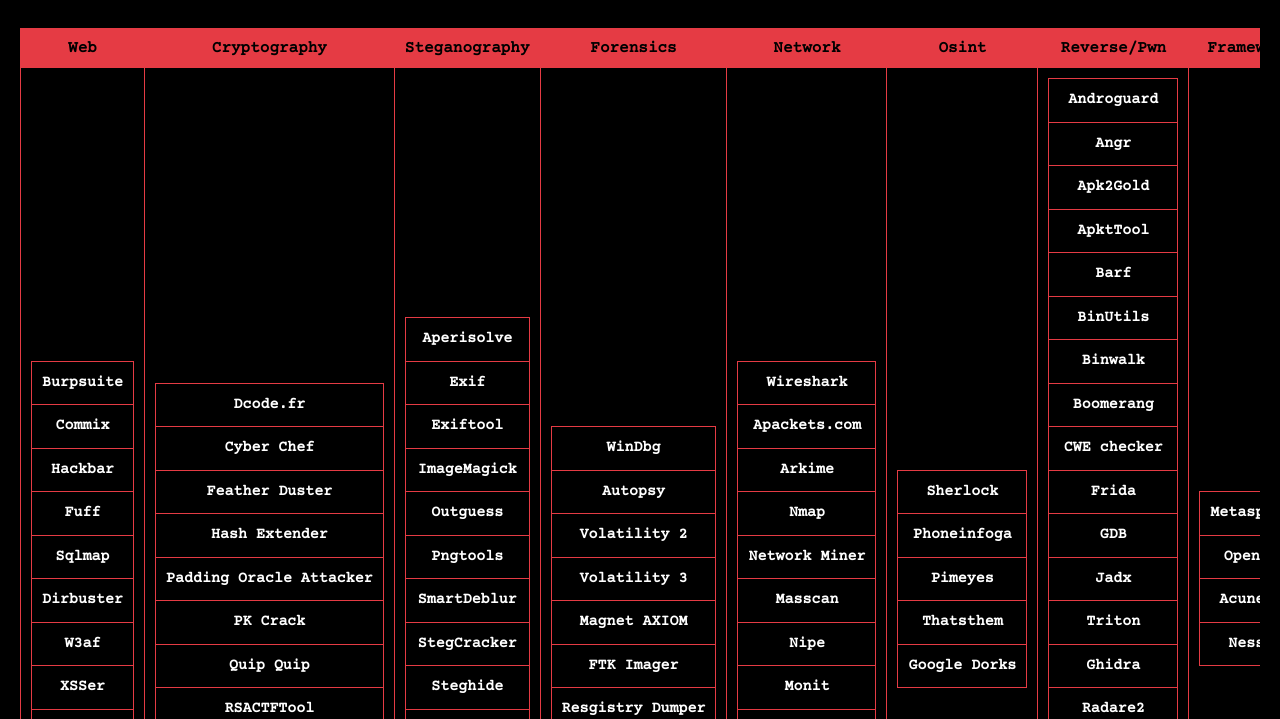
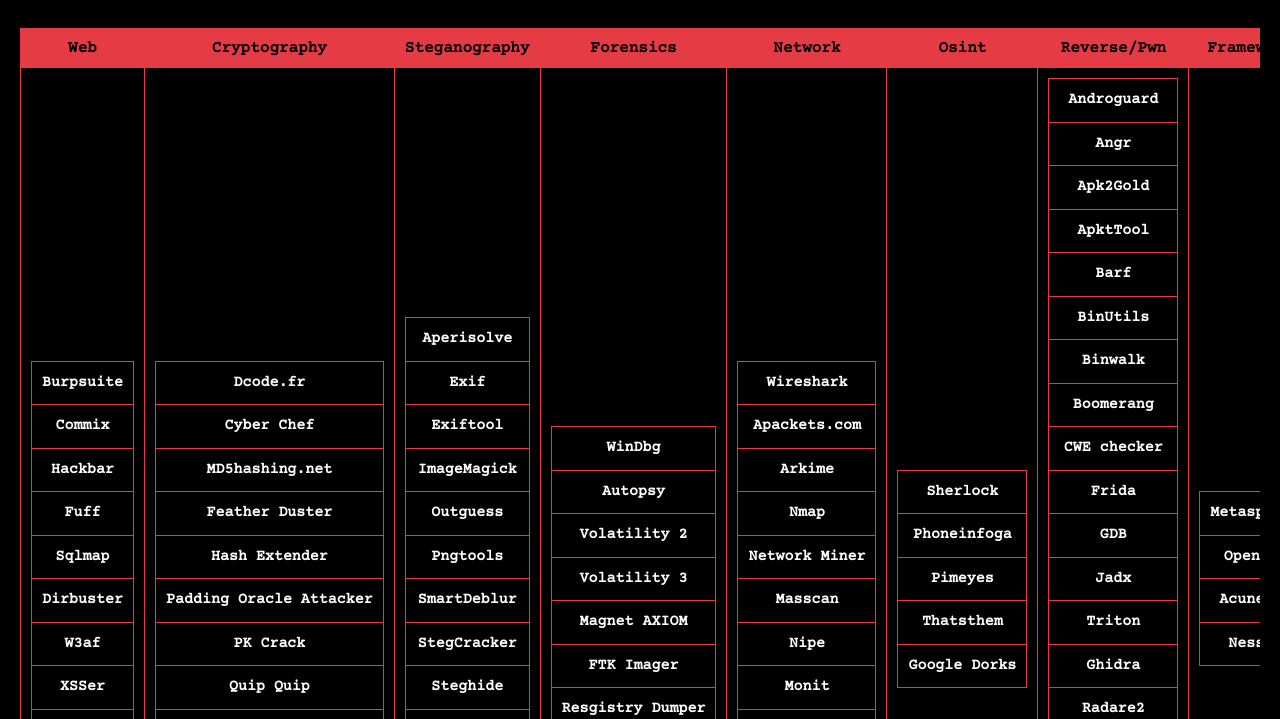
Before and after one commit to The-Resurrected-Odyssey/Hackbook, a plain HTML site: page index.html in a window 1280 px wide. Shown: the part 72-791 px from the top of the page. Drawn offline with nearby package versions, Linux system fonts and the light colour scheme.

Commit message:
Update index.html

```diff
--- a/index.html
+++ b/index.html
@@ -86,6 +86,9 @@
                                 </tr>
                                 <tr>
                                   <td class="child"><a href="">Cyber Chef</a></td>
+                                </tr>
+				      <tr>
+                                  <td class="child"><a href="">MD5hashing.net</a></td>
                                 </tr>
                                 <tr>
                                   <td class="child"><a href="">Feather Duster</a></td>
```
